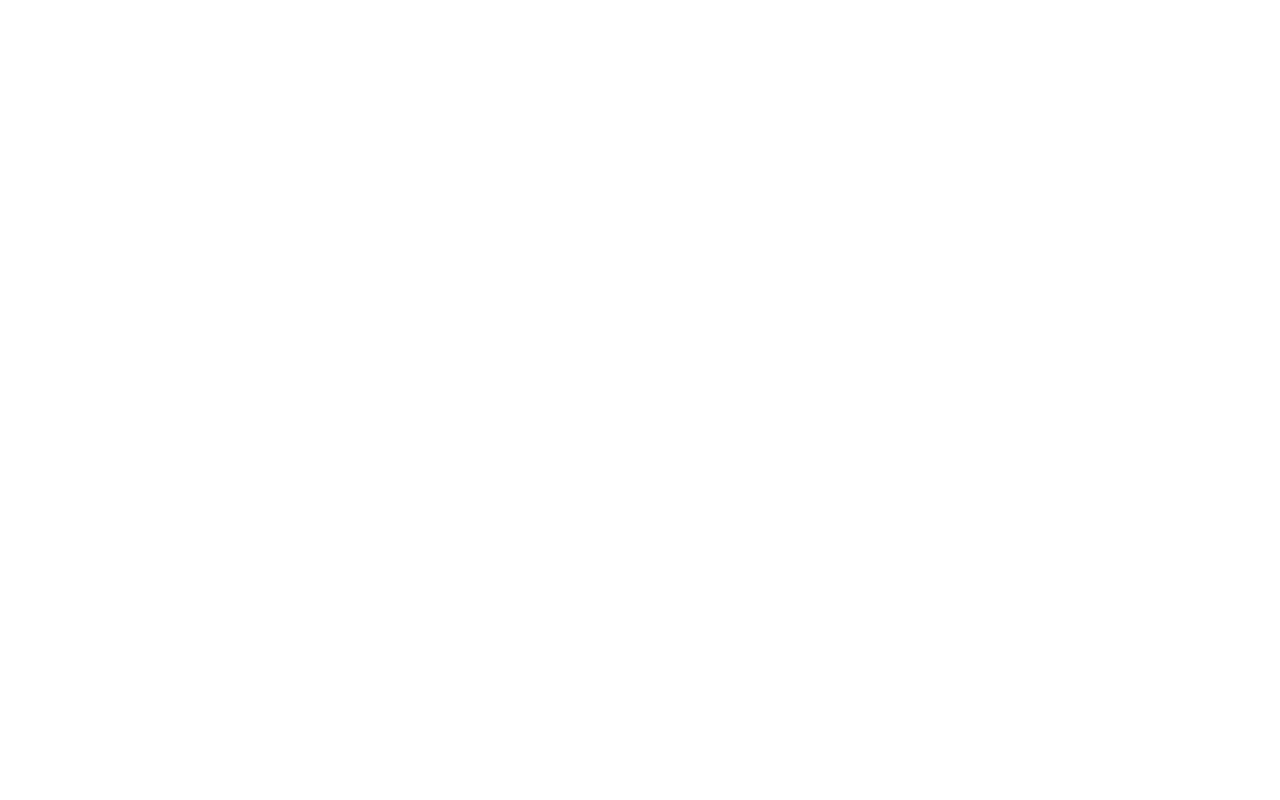
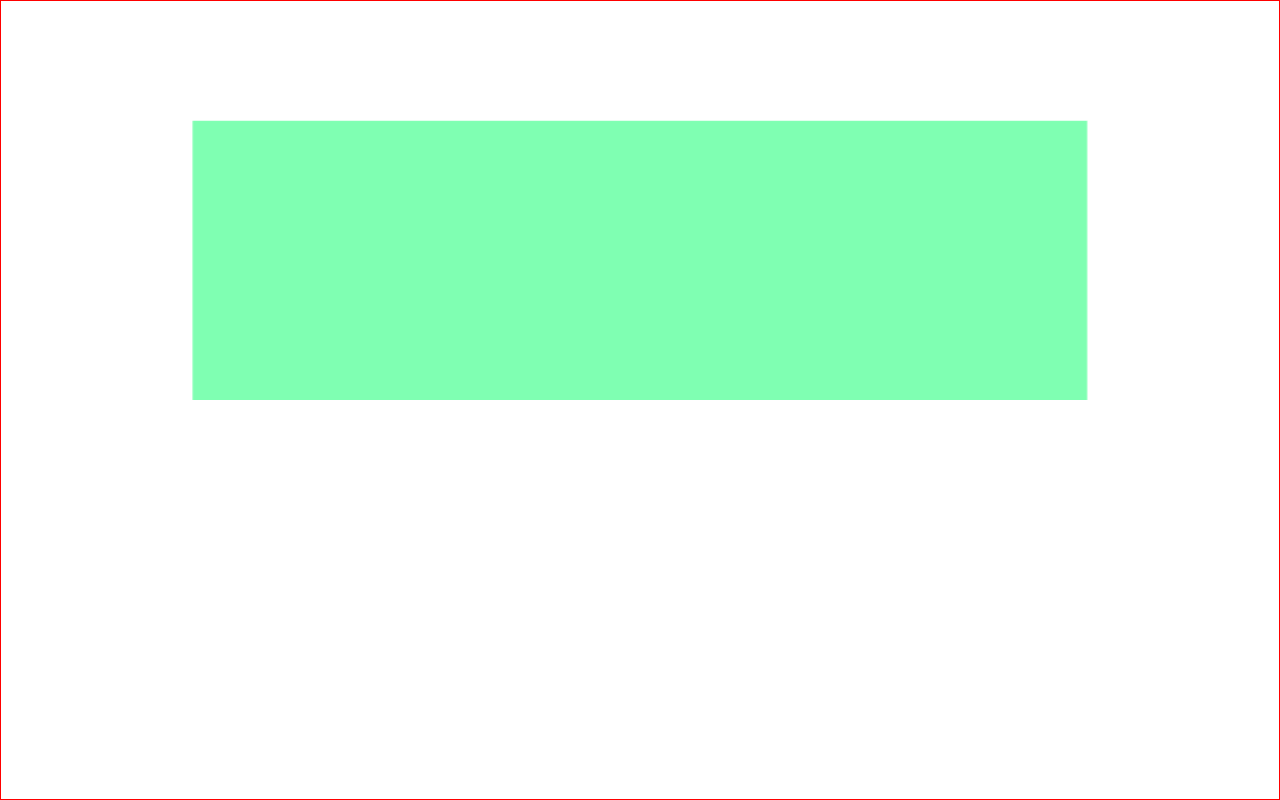
Before and after one commit to lhwda1388/webxr-practice, a website built with Parcel: page ch2/index.html in a window 1280 px wide. Built offline with nearby package versions, Linux system fonts and the light colour scheme.

Commit message:
webgl sample

```diff
--- a/ch2/index.css
+++ b/ch2/index.css
@@ -8,4 +8,5 @@ canvas {
   width: 100vw;
   height: 100vh;
   display: block;
+  border: solid 1px red;
 }
--- a/ch2/index.html
+++ b/ch2/index.html
@@ -8,7 +8,7 @@
     <title>WebGL</title>
   </head>
   <body>
-    <canvas id="c" width="1200" height="600"></canvas>
-    <script type="module" src="./index.js"></script>
+    <canvas id="c" width="1216" height="1334"></canvas>
+    <script type="module" src="./index.ts"></script>
   </body>
 </html>
--- a/ch2/index.js
+++ /dev/null
@@ -1,2 +0,0 @@
-import fragment from "./shaders/fragment.glsl";
-import vertex from "./shaders/vertex.glsl";
--- /dev/null
+++ b/ch2/index.ts
@@ -0,0 +1,69 @@
+import fragment from "./shaders/fragment.glsl";
+import vertex from "./shaders/vertex.glsl";
+
+window.onload = () => {
+  const canvas = document.getElementById("c") as HTMLCanvasElement;
+  const gl = canvas.getContext("webgl");
+
+  console.log("gl : ", gl);
+
+  if (!gl) {
+    console.error("WebGL unavailable");
+  } else {
+    console.log("WebGL is good to go");
+  }
+
+  console.log(
+    `drawingBufferWidth: ${gl.drawingBufferWidth}, drawingBufferHeight: ${gl.drawingBufferHeight}`
+  );
+
+  // 화면의 포인트 정의
+  const coordinates = [-0.7, 0.7, 0.7, 0.7, -0.7, 0, 0.7, 0];
+
+  // 정점을 저장한 버퍼 객체 생성
+  const pointsBuffer = gl.createBuffer();
+
+  // 버퍼객체를 gl 콘텍스트에 연결
+  gl.bindBuffer(gl.ARRAY_BUFFER, pointsBuffer);
+
+  // 정점을 GL의 연결된 버퍼에 로드
+  gl.bufferData(gl.ARRAY_BUFFER, new Float32Array(coordinates), gl.STATIC_DRAW);
+
+  // 세이더를 GLSL로 compile
+  const vertexShader = gl.createShader(gl.VERTEX_SHADER);
+  gl.shaderSource(vertexShader, vertex);
+  gl.compileShader(vertexShader);
+
+  const fragmentShader = gl.createShader(gl.FRAGMENT_SHADER);
+  gl.shaderSource(fragmentShader, fragment);
+  gl.compileShader(fragmentShader);
+
+  // 세이더 기능을 GPU에 전달하는 컨테이너 생성
+  const program = gl.createProgram();
+
+  // 세이더 부착
+  gl.attachShader(program, vertexShader);
+  gl.attachShader(program, fragmentShader);
+
+  // linking
+  gl.linkProgram(program);
+  gl.useProgram(program);
+
+  // 프로그램의 정점 세이더 소스에서 속성찾기
+  const pointsAttributeLocation = gl.getAttribLocation(
+    program,
+    "vertex_points"
+  );
+
+  // 세이더 속성을 버퍼 객체에 있는 포인트 데이터에 연결
+  gl.vertexAttribPointer(pointsAttributeLocation, 2, gl.FLOAT, false, 0, 0);
+
+  // 포인트 데이터를 GPU에 보냄
+  gl.enableVertexAttribArray(pointsAttributeLocation);
+
+  gl.clearColor(0, 0, 0, 0);
+
+  gl.clear(gl.COLOR_BUFFER_BIT);
+
+  gl.drawArrays(gl.TRIANGLE_STRIP, 0, 4);
+};
--- a/ch2/package.json
+++ b/ch2/package.json
@@ -6,7 +6,8 @@
     "start": "parcel index.html"
   },
   "dependencies": {
-    "parcel": "^2.2.1"
+    "parcel": "^2.2.1",
+    "typescript": "^4.5.5"
   },
   "devDependencies": {
     "@parcel/transformer-glsl": "^2.2.1"
--- a/ch2/shaders/fragment.glsl
+++ b/ch2/shaders/fragment.glsl
@@ -0,0 +1,5 @@
+precision mediump float;
+
+void main() {
+    gl_FragColor = vec4(0.0, .5, .2, 0.5);
+}
--- a/ch2/shaders/vertex.glsl
+++ b/ch2/shaders/vertex.glsl
@@ -0,0 +1,5 @@
+attribute vec4 vertex_points;
+
+void main() {
+    gl_Position = vertex_points;
+}
```
Also changed, not shown: ch2/tsconfig.json (added, +102 -0 lines), ch2/types/global.d.ts (added, +11 -0 lines), 1 other file.
